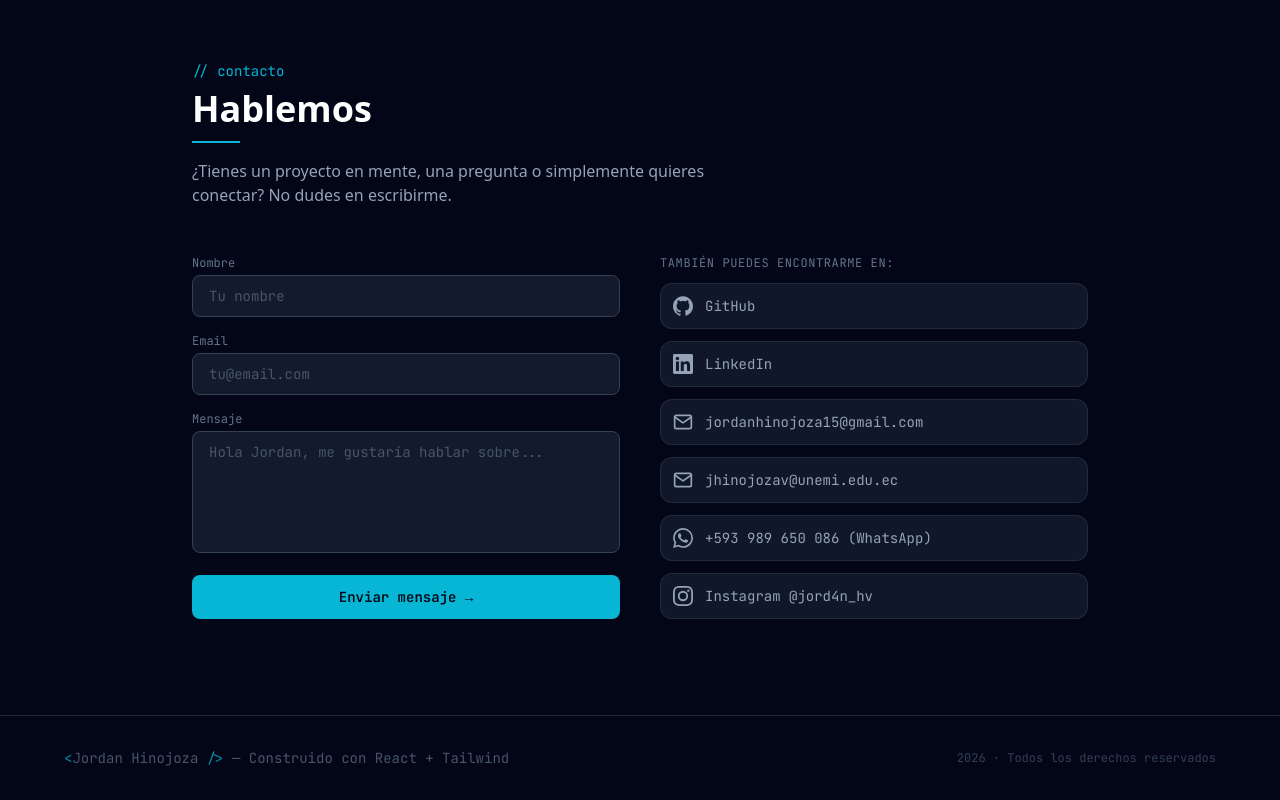
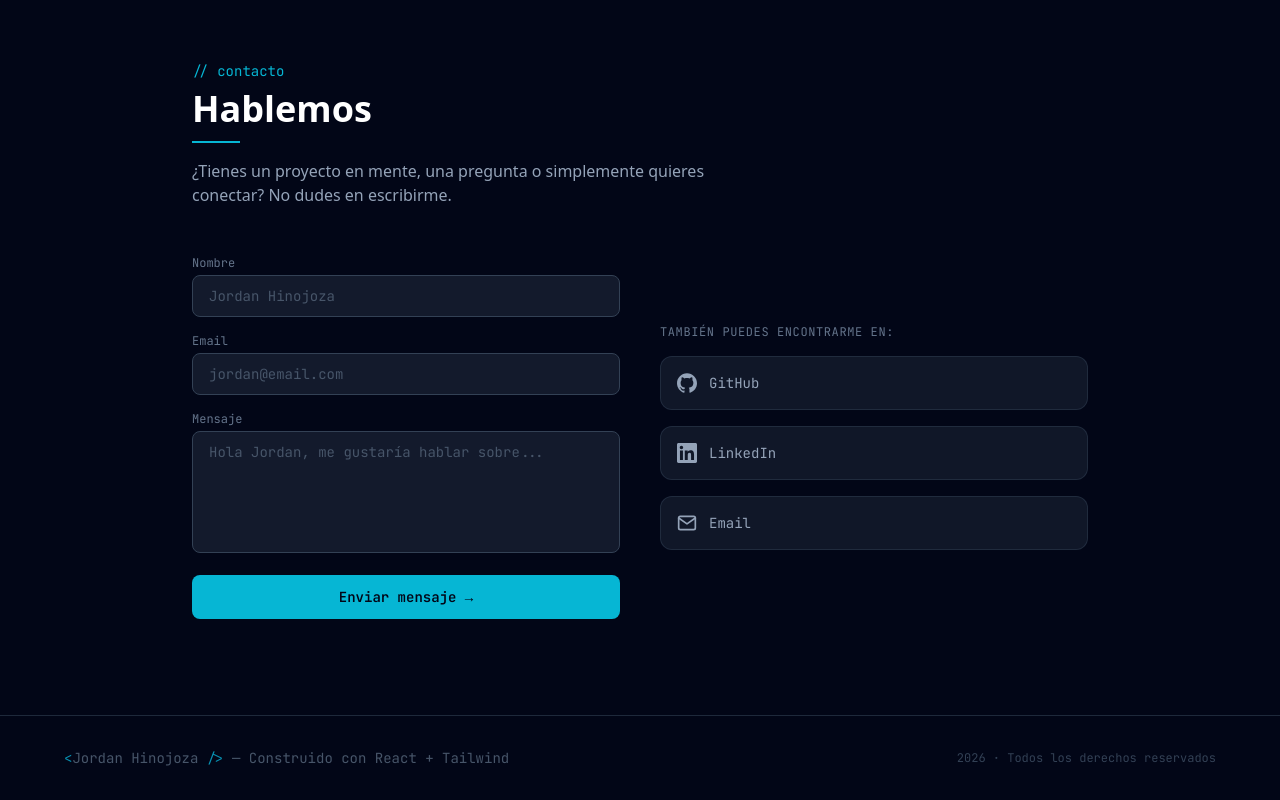
Before and after one commit to Jord4nH/Portafolio, a React (Vite) app: page / in a window 1280 px wide. Shown: the part 3408-4208 px from the top of the page. Built offline with nearby package versions, Linux system fonts and the light colour scheme.

Commit message:
feat: agregar contacto real

```diff
--- a/src/components/Contact.jsx
+++ b/src/components/Contact.jsx
@@ -4,7 +4,7 @@ import React, { useState } from "react";
 const SOCIAL_LINKS = [
   {
     name: "GitHub",
-    url: "https://github.com/Jord4nH",
+    url: "https://github.com/jordanhinojoza",  // 👈 Tu usuario
     icon: (
       <svg viewBox="0 0 24 24" className="w-5 h-5 fill-current">
         <path d="M12 .297c-6.63 0-12 5.373-12 12 0 5.303 3.438 9.8 8.205 11.385.6.113.82-.258.82-.577 0-.285-.01-1.04-.015-2.04-3.338.724-4.042-1.61-4.042-1.61C4.422 18.07 3.633 17.7 3.633 17.7c-1.087-.744.084-.729.084-.729 1.205.084 1.838 1.236 1.838 1.236 1.07 1.835 2.809 1.305 3.495.998.108-.776.417-1.305.76-1.605-2.665-.3-5.466-1.332-5.466-5.93 0-1.31.465-2.38 1.235-3.22-.135-.303-.54-1.523.105-3.176 0 0 1.005-.322 3.3 1.23.96-.267 1.98-.399 3-.405 1.02.006 2.04.138 3 .405 2.28-1.552 3.285-1.23 3.285-1.23.645 1.653.24 2.873.12 3.176.765.84 1.23 1.91 1.23 3.22 0 4.61-2.805 5.625-5.475 5.92.42.36.81 1.096.81 2.22 0 1.606-.015 2.896-.015 3.286 0 .315.21.69.825.57C20.565 22.092 24 17.592 24 12.297c0-6.627-5.373-12-12-12" />
@@ -14,7 +14,7 @@ const SOCIAL_LINKS = [
   },
   {
     name: "LinkedIn",
-    url: "https://www.linkedin.com/in/jordan-hinojoza/",
+    url: "https://linkedin.com/in/jordanhinojoza",  // 👈 Tu perfil
     icon: (
       <svg viewBox="0 0 24 24" className="w-5 h-5 fill-current">
         <path d="M20.447 20.452h-3.554v-5.569c0-1.328-.027-3.037-1.852-3.037-1.853 0-2.136 1.445-2.136 2.939v5.667H9.351V9h3.414v1.561h.046c.477-.9 1.637-1.85 3.37-1.85 3.601 0 4.267 2.37 4.267 5.455v6.286zM5.337 7.433c-1.144 0-2.063-.926-2.063-2.065 0-1.138.92-2.063 2.063-2.063 1.14 0 2.064.925 2.064 2.063 0 1.139-.925 2.065-2.064 2.065zm1.782 13.019H3.555V9h3.564v11.452zM22.225 0H1.771C.792 0 0 .774 0 1.729v20.542C0 23.227.792 24 1.771 24h20.451C23.2 24 24 23.227 24 22.271V1.729C24 .774 23.2 0 22.222 0h.003z" />
@@ -23,8 +23,8 @@ const SOCIAL_LINKS = [
     color: "hover:text-blue-400 hover:border-blue-400/40",
   },
   {
-    name: "jordanhinojoza15@gmail.com",
-    url: "mailto:jordanhinojoza15@gmail.com",
+    name: "Email",
+    url: "mailto:jordan@example.com",  // 👈 Tu correo
     icon: (
       <svg viewBox="0 0 24 24" className="w-5 h-5 fill-none stroke-current stroke-2" strokeLinecap="round" strokeLinejoin="round">
         <path d="M4 4h16c1.1 0 2 .9 2 2v12c0 1.1-.9 2-2 2H4c-1.1 0-2-.9-2-2V6c0-1.1.9-2 2-2z" />
@@ -32,37 +32,6 @@ const SOCIAL_LINKS = [
       </svg>
     ),
     color: "hover:text-cyan-400 hover:border-cyan-400/40",
-  },
-  {
-    name: "jhinojozav@unemi.edu.ec",
-    url: "mailto:jhinojozav@unemi.edu.ec",
-    icon: (
-      <svg viewBox="0 0 24 24" className="w-5 h-5 fill-none stroke-current stroke-2" strokeLinecap="round" strokeLinejoin="round">
-        <path d="M4 4h16c1.1 0 2 .9 2 2v12c0 1.1-.9 2-2 2H4c-1.1 0-2-.9-2-2V6c0-1.1.9-2 2-2z" />
-        <polyline points="22,6 12,13 2,6" />
-      </svg>
-    ),
-    color: "hover:text-cyan-400 hover:border-cyan-400/40",
-  },
-  {
-    name: "+593 989 650 086 (WhatsApp)",
-    url: "https://wa.me/593989650086",
-    icon: (
-      <svg viewBox="0 0 24 24" className="w-5 h-5 fill-current">
-        <path d="M17.472 14.382c-.297-.149-1.758-.867-2.03-.967-.273-.099-.471-.148-.67.15-.197.297-.767.966-.94 1.164-.173.199-.347.223-.644.075-.297-.15-1.255-.463-2.39-1.475-.883-.788-1.48-1.761-1.653-2.059-.173-.297-.018-.458.13-.606.134-.133.298-.347.446-.52.149-.174.198-.298.298-.497.099-.198.05-.371-.025-.52-.075-.149-.669-1.612-.916-2.207-.242-.579-.487-.5-.669-.51-.173-.008-.371-.01-.57-.01-.198 0-.52.074-.792.372-.272.297-1.04 1.016-1.04 2.479 0 1.462 1.065 2.875 1.213 3.074.149.198 2.096 3.2 5.077 4.487.709.306 1.262.489 1.694.625.712.227 1.36.195 1.871.118.571-.085 1.758-.719 2.006-1.413.248-.694.248-1.289.173-1.413-.074-.124-.272-.198-.57-.347m-5.421 7.403h-.004a9.87 9.87 0 01-5.031-1.378l-.361-.214-3.741.982.998-3.648-.235-.374a9.86 9.86 0 01-1.51-5.26c.001-5.45 4.436-9.884 9.888-9.884 2.64 0 5.122 1.03 6.988 2.898a9.825 9.825 0 012.893 6.994c-.003 5.45-4.437 9.884-9.885 9.884m8.413-18.297A11.815 11.815 0 0012.05 0C5.495 0 .16 5.335.157 11.892c0 2.096.547 4.142 1.588 5.945L.057 24l6.305-1.654a11.882 11.882 0 005.683 1.448h.005c6.554 0 11.89-5.335 11.893-11.893a11.821 11.821 0 00-3.48-8.413z"/>
-      </svg>
-    ),
-    color: "hover:text-green-400 hover:border-green-400/40",
-  },
-  {
-    name: "Instagram @jord4n_hv",
-    url: "https://www.instagram.com/jord4n_hv/",
-    icon: (
-      <svg viewBox="0 0 24 24" className="w-5 h-5 fill-current">
-        <path d="M12 2.163c3.204 0 3.584.012 4.85.07 3.252.148 4.771 1.691 4.919 4.919.058 1.265.069 1.645.069 4.849 0 3.205-.012 3.584-.069 4.849-.149 3.225-1.664 4.771-4.919 4.919-1.266.058-1.644.07-4.85.07-3.204 0-3.584-.012-4.849-.07-3.26-.149-4.771-1.699-4.919-4.92-.058-1.265-.07-1.644-.07-4.849 0-3.204.013-3.583.07-4.849.149-3.227 1.664-4.771 4.919-4.919 1.266-.057 1.645-.069 4.849-.069zM12 0C8.741 0 8.333.014 7.053.072 2.695.272.273 2.69.073 7.052.014 8.333 0 8.741 0 12c0 3.259.014 3.668.072 4.948.2 4.358 2.618 6.78 6.98 6.98C8.333 23.986 8.741 24 12 24c3.259 0 3.668-.014 4.948-.072 4.354-.2 6.782-2.618 6.979-6.98.059-1.28.073-1.689.073-4.948 0-3.259-.014-3.667-.072-4.947-.196-4.354-2.617-6.78-6.979-6.98C15.668.014 15.259 0 12 0zm0 5.838a6.162 6.162 0 100 12.324 6.162 6.162 0 000-12.324zM12 16a4 4 0 110-8 4 4 0 010 8zm6.406-11.845a1.44 1.44 0 100 2.881 1.44 1.44 0 000-2.881z"/>
-      </svg>
-    ),
-    color: "hover:text-pink-400 hover:border-pink-400/40",
   },
 ];
 
@@ -73,8 +42,11 @@ const Contact = () => {
   const handleChange = (e) =>
     setForm({ ...form, [e.target.name]: e.target.value });
 
+  // 💡 Conecta esto con Formspree, EmailJS, o tu propio endpoint
   const handleSubmit = (e) => {
     e.preventDefault();
+    // ✏️ REEMPLAZA con tu lógica de envío de formulario
+    console.log("Form submitted:", form);
     setSent(true);
     setTimeout(() => setSent(false), 4000);
     setForm({ name: "", email: "", message: "" });
@@ -83,6 +55,7 @@ const Contact = () => {
   return (
     <section id="contact" className="py-24 px-6">
       <div className="max-w-4xl mx-auto">
+        {/* Header */}
         <div className="mb-12">
           <p className="text-cyan-500 font-mono text-sm mb-2">// contacto</p>
           <h2 className="text-3xl md:text-4xl font-bold text-white">
@@ -96,10 +69,11 @@ const Contact = () => {
         </div>
 
         <div className="grid md:grid-cols-2 gap-10">
+          {/* Formulario */}
           <form onSubmit={handleSubmit} className="space-y-4">
             {[
-              { name: "name",  label: "Nombre", type: "text",  placeholder: "Tu nombre" },
-              { name: "email", label: "Email",  type: "email", placeholder: "tu@email.com" },
+              { name: "name",    label: "Nombre",  type: "text",  placeholder: "Jordan Hinojoza" },
+              { name: "email",   label: "Email",   type: "email", placeholder: "jordan@email.com" },
             ].map(({ name, label, type, placeholder }) => (
               <div key={name}>
                 <label className="block text-xs text-slate-500 font-mono mb-1">{label}</label>
@@ -136,7 +110,8 @@ const Contact = () => {
             </button>
           </form>
 
-          <div className="flex flex-col justify-center gap-3">
+          {/* Redes sociales */}
+          <div className="flex flex-col justify-center gap-4">
             <p className="text-slate-500 font-mono text-xs uppercase tracking-wider">
               También puedes encontrarme en:
             </p>
@@ -144,9 +119,9 @@ const Contact = () => {
               <a
                 key={name}
                 href={url}
-                target="_blank"
+                target={name !== "Email" ? "_blank" : undefined}
                 rel="noopener noreferrer"
-                className={`flex items-center gap-3 p-3 bg-slate-800/50 border border-slate-700/50 rounded-xl text-slate-400 transition-all ${color} hover:bg-slate-800`}
+                className={`flex items-center gap-3 p-4 bg-slate-800/50 border border-slate-700/50 rounded-xl text-slate-400 transition-all ${color} hover:bg-slate-800`}
               >
                 {icon}
                 <span className="font-mono text-sm">{name}</span>
```
